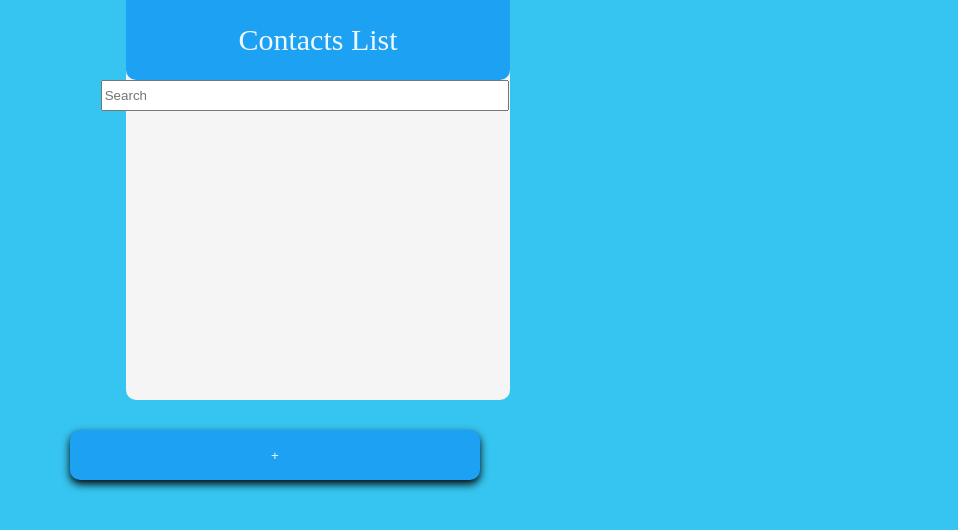
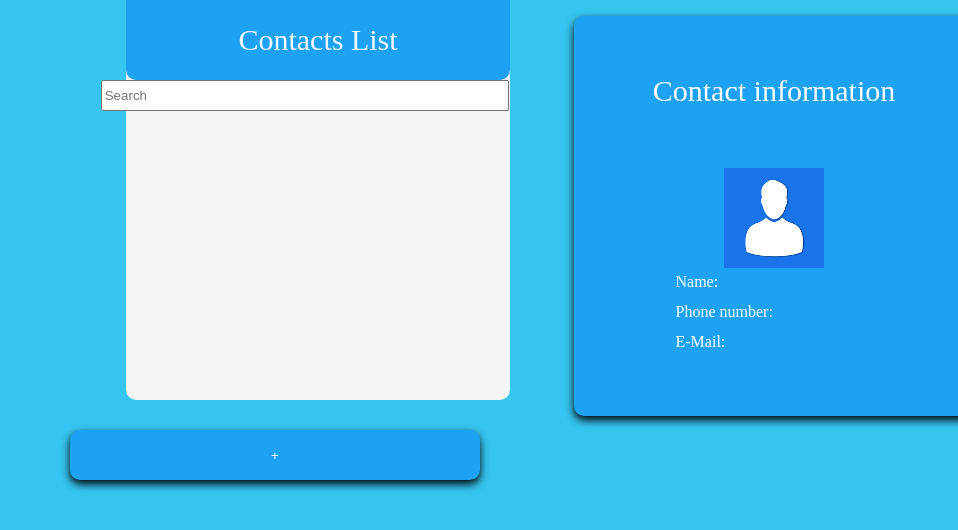
Before and after one commit to Eddieramirez29/ContactList, a React (Vite) app: page / in a window 1280 px wide. Shown: the top 530 px of the page, without its empty margins (322-1280 px from the left). Built offline with nearby package versions, Linux system fonts and the light colour scheme.

Commit message:
View card on process

```diff
--- a/src/Contacts/ContactsList.jsx
+++ b/src/Contacts/ContactsList.jsx
@@ -1,5 +1,9 @@
 import { useState, useRef } from 'react';
 import styles from "./ContactsList.module.css";
+
+let name = "";
+let phoneNumber = "";
+let eMail = "";
 
 let cardInfoPosition = 20;
 let idContact = 1;
@@ -33,10 +37,6 @@ function ContactsList()
     const [inputValueName, setInputValueName] = useState("");
     const [inputValuePhoneNumber, setInputValuePhoneNumber] = useState("");
     const [inputValueEmail, setInputValueEmail] = useState("");
-    let name = "";
-    let phoneNumber = "";
-    let eMail = "";
-
 
 
     const handleClickAdd = () =>
@@ -116,7 +116,7 @@ function ContactsList()
         setInputValueName(event.target.value);
         name = event.target.value;
         nameTag = name;
-        console.log(name);
+
     }
 
     const handleChangePhoneNumber = (event) =>
@@ -151,13 +151,14 @@ function ContactsList()
                     <input className={styles.userInformation_Email} type="text" onChange={handleChangeEmail}
                     value={inputValueEmail}
                     placeholder={"E-Mail"} />
-
-
                     <button className={styles.saveButton}
                     onClick={handleClickSave}
                     >Save</button>
-                </div>
-                )
+
+                </div>)
+
+
+
             }
         <main className={styles.contactContainer} ref={containerCardContactRef}>
 
@@ -179,6 +180,29 @@ function ContactsList()
             {isHovered && <span className={styles.tooltip}>ADD</span>}
             </button>
         </main>
+
+        {/* This is going to be displayed when clicking view button */}
+        <div className = {styles.contactViewContainer}>
+        <p className={styles.contact_titleInformation}>Contact information</p>
+        <img className={selectedFile ? styles.contactImage : ""} src={selectedFile || backgroundImage} // Usa la Data URL si existe, o el fondo predeterminado
+            height={100} width={100}/>
+
+  <label className={styles.userInformation_name}>
+    Name: {inputValueName}
+  </label>
+
+  <label className={styles.userInformation_phoneNumber}>
+    Phone number: {inputValuePhoneNumber}
+  </label>
+
+  <label className={styles.userInformation_Email}>
+    E-Mail: {inputValueEmail}
+  </label>
+
+
+
+
+        </div>
         </body>
     );
 }
--- a/src/Contacts/ContactsList.module.css
+++ b/src/Contacts/ContactsList.module.css
@@ -59,6 +59,13 @@ body
     font-size: 30px;
 }
 
+.contact_titleInformation
+{
+    margin-bottom: 60px;
+    margin-top: 0px;
+    font-size: 30px;
+}
+
 .contact
 {
     position: absolute;
@@ -99,7 +106,22 @@ body
     height: 20px;
 }
 
-
+.contactViewContainer
+{
+    position: absolute;
+    top: 2vh;
+    left: 70vw;
+    height: 400px;
+    width: 400px;
+    display: flex;
+    flex-direction: column; /* Alineación vertical */
+    justify-content: center; /* Centra los elementos verticalmente */
+    align-items: center; /* Centra los elementos horizontalmente */
+    color: white;
+    background-color: #1DA1F2;
+    border-radius: 10px;
+    box-shadow:0 4px 8px rgba(0, 0, 0, 1);
+}
 
 .saveButton , .userInformation_SearchPhoto
 {
```
